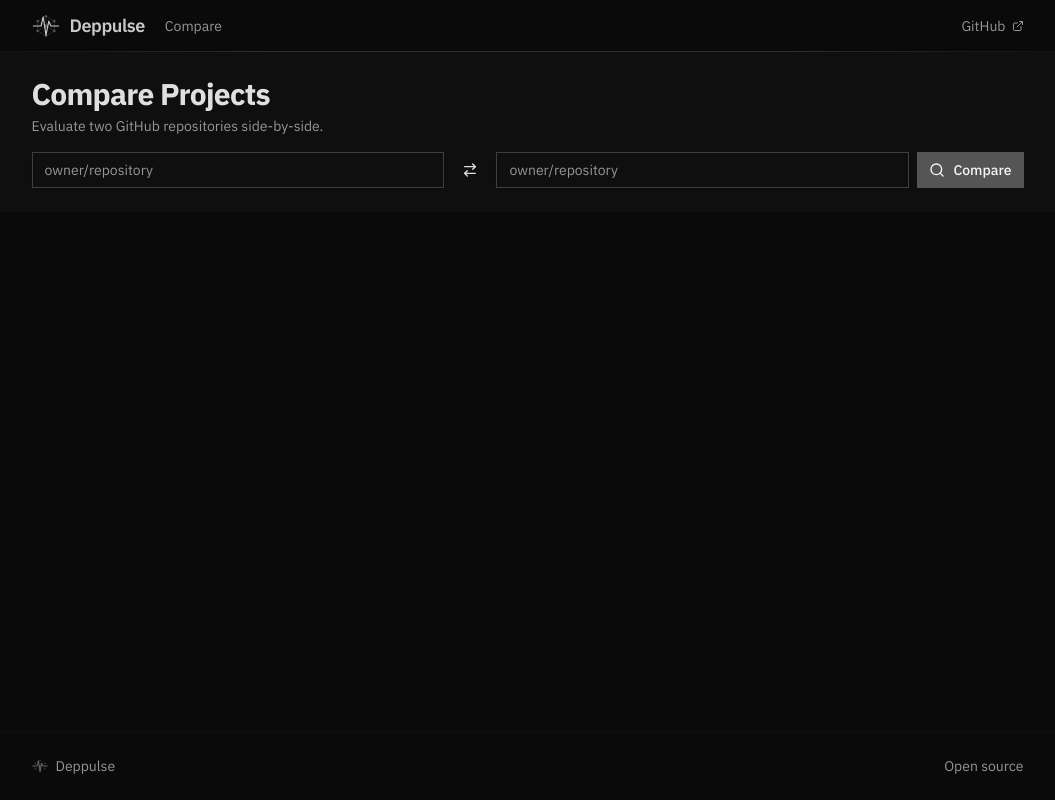
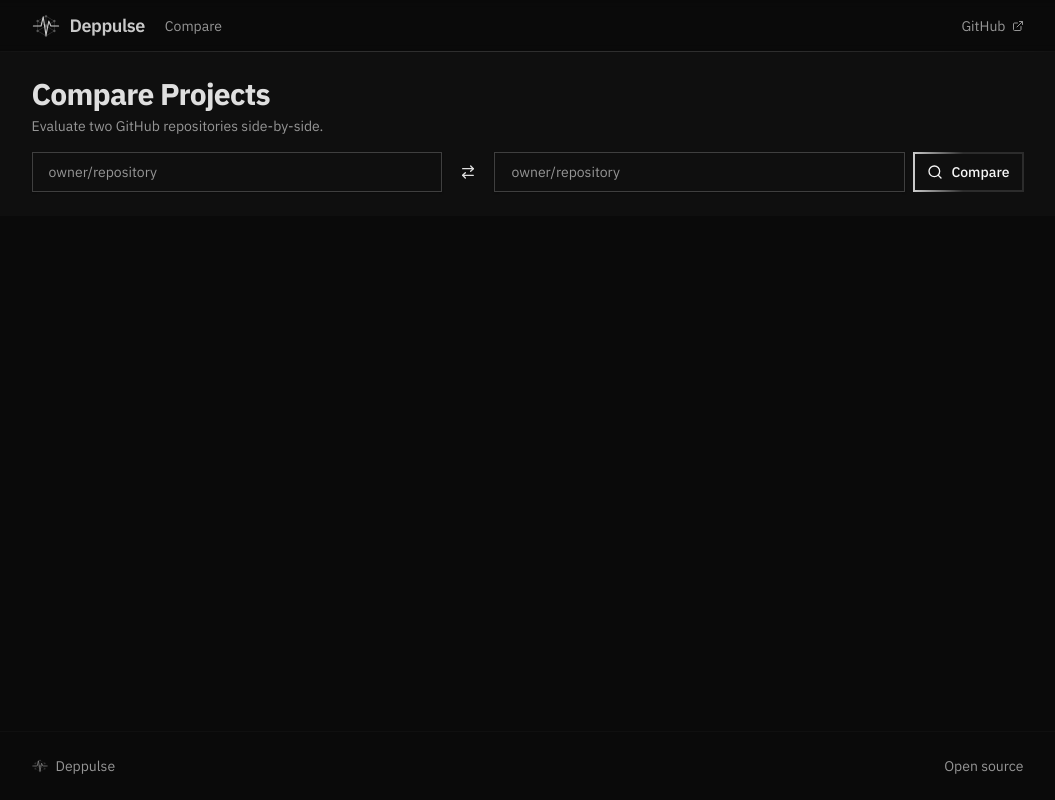
Before and after one commit to rigomart/deppulse, a Next.js app: page /compare in a window 1280 px wide. Shown: the whole page, without its empty margins (105-1160 px from the left). Built offline with nearby package versions, Linux system fonts and the light colour scheme; no server answers; a web font is replaced by a local one.

Commit message:
feat(ui): add animated CTA button and input size variants (#71)
Add CtaButton component with animated border swipe effect that
composes the existing Button. Add gradient-shift hover animation
to the default button variant. Add lg size variant to Input using
CVA to match the large button height.

```diff
--- a/src/app/_components/search-form.tsx
+++ b/src/app/_components/search-form.tsx
@@ -4,7 +4,7 @@ import { useAction } from "convex/react";
 import { Loader2, Search } from "lucide-react";
 import { useRouter } from "next/navigation";
 import { useState } from "react";
-import { Button } from "@/components/ui/button";
+import { CtaButton } from "@/components/ui/cta-button";
 import { Input } from "@/components/ui/input";
 import { parseProject } from "@/lib/parse-project";
 import { api } from "../../../convex/_generated/api";
@@ -64,11 +64,12 @@ export function SearchForm() {
           className="flex-1"
           autoComplete="off"
           disabled={isPending}
+          size="lg"
         />
-        <Button type="submit" disabled={isPending}>
+        <CtaButton type="submit" disabled={isPending}>
           {isPending ? <Loader2 className="animate-spin" /> : <Search />}
           {isPending ? "Analyzing..." : "Analyze"}
-        </Button>
+        </CtaButton>
       </form>
       {error && <p className="text-sm text-destructive font-medium">{error}</p>}
     </div>
--- a/src/app/compare/_components/compare-form.tsx
+++ b/src/app/compare/_components/compare-form.tsx
@@ -5,6 +5,7 @@ import { ArrowRightLeft, Loader2, Search } from "lucide-react";
 import { useRouter } from "next/navigation";
 import { useState } from "react";
 import { Button } from "@/components/ui/button";
+import { CtaButton } from "@/components/ui/cta-button";
 import { Input } from "@/components/ui/input";
 import { parseProject } from "@/lib/parse-project";
 import { api } from "../../../../convex/_generated/api";
@@ -103,6 +104,7 @@ export function CompareForm({ initialA, initialB }: CompareFormProps) {
             disabled={pending}
             value={valueA}
             onChange={(e) => setValueA(e.target.value)}
+            size="lg"
           />
           {errorA && (
             <p className="text-xs text-destructive font-medium">{errorA}</p>
@@ -136,20 +138,21 @@ export function CompareForm({ initialA, initialB }: CompareFormProps) {
             disabled={pending}
             value={valueB}
             onChange={(e) => setValueB(e.target.value)}
+            size="lg"
           />
           {errorB && (
             <p className="text-xs text-destructive font-medium">{errorB}</p>
           )}
         </div>
 
-        <Button type="submit" disabled={pending} className="shrink-0">
+        <CtaButton type="submit" disabled={pending} className="shrink-0">
           {pending ? (
             <Loader2 className="animate-spin" aria-hidden="true" />
           ) : (
             <Search aria-hidden="true" />
           )}
           {pending ? "Comparing…" : "Compare"}
-        </Button>
+        </CtaButton>
       </div>
     </form>
   );
--- a/src/app/globals.css
+++ b/src/app/globals.css
@@ -95,6 +95,9 @@
   --shadow-lg: var(--shadow-lg);
   --shadow-xl: var(--shadow-xl);
   --shadow-2xl: var(--shadow-2xl);
+
+  --animate-gradient-shift: gradient-shift 3s ease infinite;
+  --animate-border-swipe: border-swipe 4s linear infinite;
 }
 
 @layer base {
@@ -108,3 +111,24 @@
     @apply bg-surface-1 text-foreground relative min-h-screen overflow-x-hidden;
   }
 }
+
+@keyframes border-swipe {
+  0% {
+    transform: translateX(-100%);
+  }
+  100% {
+    transform: translateX(100%);
+  }
+}
+
+@keyframes gradient-shift {
+  0% {
+    background-position: 0% 50%;
+  }
+  50% {
+    background-position: 100% 50%;
+  }
+  100% {
+    background-position: 0% 50%;
+  }
+}
--- a/src/components/ui/button.tsx
+++ b/src/components/ui/button.tsx
@@ -9,7 +9,8 @@ const buttonVariants = cva(
   {
     variants: {
       variant: {
-        default: "bg-primary text-primary-foreground hover:bg-primary/90",
+        default:
+          "text-primary-foreground bg-linear-135 from-primary via-ring to-primary [background-size:300%_100%] hover:animate-gradient-shift",
         destructive:
           "bg-destructive text-white hover:bg-destructive/90 focus-visible:ring-destructive/20 dark:focus-visible:ring-destructive/40 dark:bg-destructive/60",
         outline:
--- /dev/null
+++ b/src/components/ui/cta-button.tsx
@@ -0,0 +1,35 @@
+import type { VariantProps } from "class-variance-authority";
+import type * as React from "react";
+
+import { Button, type buttonVariants } from "@/components/ui/button";
+import { cn } from "@/lib/utils";
+
+function CtaButton({
+  className,
+  children,
+  size,
+  ...props
+}: React.ComponentProps<"button"> &
+  Pick<VariantProps<typeof buttonVariants>, "size">) {
+  return (
+    <span
+      data-slot="cta-button"
+      className={cn(
+        "relative inline-flex p-0.5 overflow-hidden bg-border",
+        props.disabled && "opacity-50 pointer-events-none",
+        className,
+      )}
+    >
+      <span className="absolute inset-0 animate-border-swipe bg-linear-to-r from-transparent via-foreground to-transparent" />
+      <Button
+        size={size}
+        className="relative bg-none bg-surface-2 text-primary-foreground hover:bg-surface-3 transition-colors duration-300"
+        {...props}
+      >
+        {children}
+      </Button>
+    </span>
+  );
+}
+
+export { CtaButton };
--- a/src/components/ui/input.tsx
+++ b/src/components/ui/input.tsx
@@ -1,28 +1,38 @@
+import { cva, type VariantProps } from "class-variance-authority";
 import type * as React from "react";
 
 import { cn } from "@/lib/utils";
 
-/**
- * Render an input element with a comprehensive set of UI utility classes, data-slot="input", and all other props forwarded.
- *
- * @param className - Optional additional CSS classes that are merged with the component's default classes
- * @param props - Remaining native input properties forwarded to the underlying element
- * @returns A JSX input element with default styling, merged `className`, `data-slot="input"`, and forwarded props
- */
-function Input({ className, type, ...props }: React.ComponentProps<"input">) {
+const inputVariants = cva(
+  "file:text-foreground placeholder:text-muted-foreground selection:bg-primary selection:text-primary-foreground dark:bg-input/30 w-full min-w-0 border border-input bg-transparent text-base shadow-xs transition-[color,box-shadow] outline-none file:inline-flex file:h-7 file:border-0 file:bg-transparent file:text-sm file:font-medium disabled:pointer-events-none disabled:cursor-not-allowed disabled:opacity-50 md:text-sm focus-visible:border-ring focus-visible:ring-ring/50 focus-visible:ring-[3px] aria-invalid:ring-destructive/20 dark:aria-invalid:ring-destructive/40 aria-invalid:border-destructive",
+  {
+    variants: {
+      size: {
+        default: "h-9 px-3 py-1",
+        lg: "h-10 px-4 py-2",
+      },
+    },
+    defaultVariants: {
+      size: "default",
+    },
+  },
+);
+
+function Input({
+  className,
+  type,
+  size = "default",
+  ...props
+}: Omit<React.ComponentProps<"input">, "size"> &
+  VariantProps<typeof inputVariants>) {
   return (
     <input
       type={type}
       data-slot="input"
-      className={cn(
-        "file:text-foreground placeholder:text-muted-foreground selection:bg-primary selection:text-primary-foreground dark:bg-input/30 border-input h-9 w-full min-w-0 border bg-transparent px-3 py-1 text-base shadow-xs transition-[color,box-shadow] outline-none file:inline-flex file:h-7 file:border-0 file:bg-transparent file:text-sm file:font-medium disabled:pointer-events-none disabled:cursor-not-allowed disabled:opacity-50 md:text-sm",
-        "focus-visible:border-ring focus-visible:ring-ring/50 focus-visible:ring-[3px]",
-        "aria-invalid:ring-destructive/20 dark:aria-invalid:ring-destructive/40 aria-invalid:border-destructive",
-        className,
-      )}
+      className={cn(inputVariants({ size, className }))}
       {...props}
     />
   );
 }
 
-export { Input };
+export { Input, inputVariants };
```
